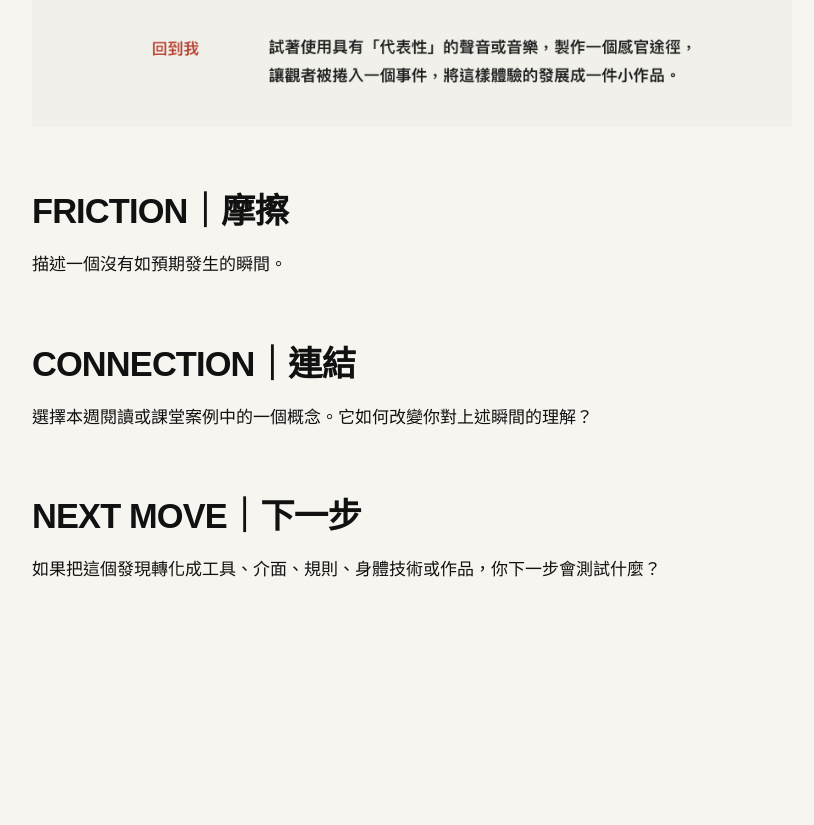
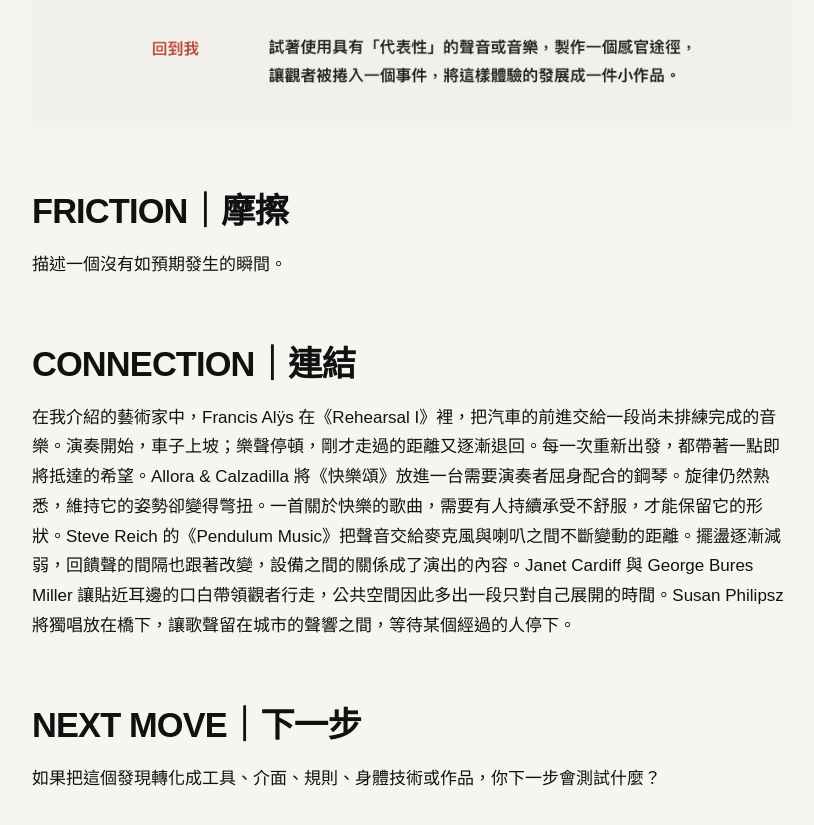
Before and after one commit to yenchichen1998/fieldworkarchive, a Jekyll site: the page built from weeks/week-07.md, in a window 1280 px wide and 900 px high, scrolled down 1915 px. Shown: the top 825 px of the window, without its empty margins (48-862 px from the left). Built offline with Jekyll 4.4.1, drawn with Linux system fonts in a browser that asks for light colours; before the commit the page ends 2607 px from its top, so only the background shows below that.

Commit message:
Update week-07.md

```diff
--- a/weeks/week-07.md
+++ b/weeks/week-07.md
@@ -22,7 +22,8 @@ permalink: /weeks/week-07/
 
 ## CONNECTION｜連結
 
-選擇本週閱讀或課堂案例中的一個概念。它如何改變你對上述瞬間的理解？
+在我介紹的藝術家中，Francis Alÿs 在《Rehearsal I》裡，把汽車的前進交給一段尚未排練完成的音樂。演奏開始，車子上坡；樂聲停頓，剛才走過的距離又逐漸退回。每一次重新出發，都帶著一點即將抵達的希望。Allora & Calzadilla 將《快樂頌》放進一台需要演奏者屈身配合的鋼琴。旋律仍然熟悉，維持它的姿勢卻變得彆扭。一首關於快樂的歌曲，需要有人持續承受不舒服，才能保留它的形狀。Steve Reich 的《Pendulum Music》把聲音交給麥克風與喇叭之間不斷變動的距離。擺盪逐漸減弱，回饋聲的間隔也跟著改變，設備之間的關係成了演出的內容。Janet Cardiff 與 George Bures Miller 讓貼近耳邊的口白帶領觀者行走，公共空間因此多出一段只對自己展開的時間。Susan Philipsz 將獨唱放在橋下，讓歌聲留在城市的聲響之間，等待某個經過的人停下。
+
 
 ## NEXT MOVE｜下一步
 
```
